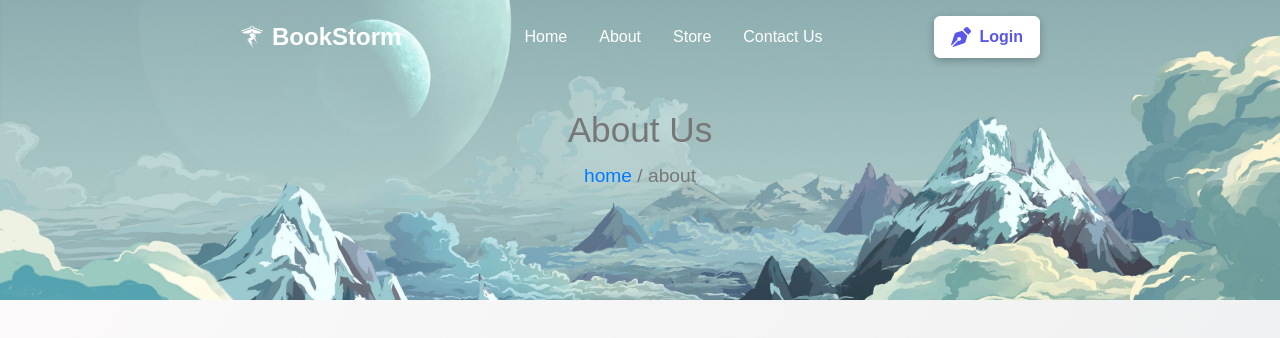
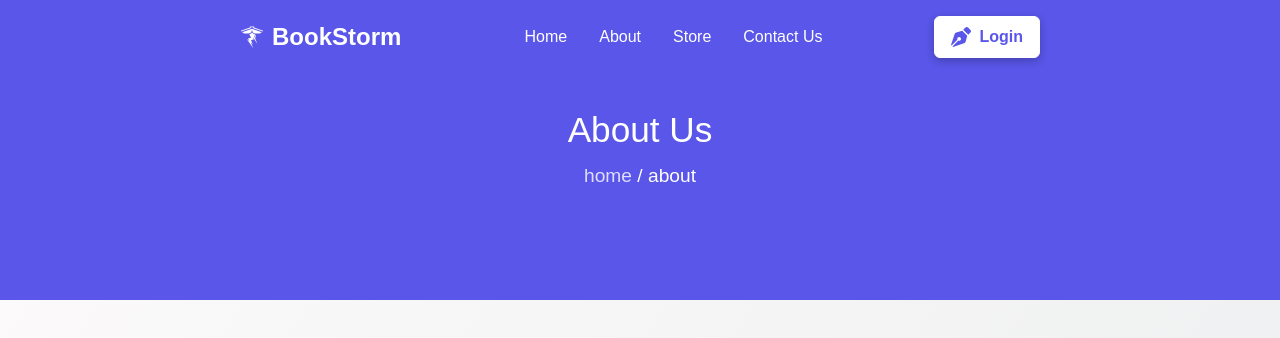
Before and after one commit to the-bipu/Bookstore-MERN, a Next.js app in the folder frontend-next/: page /About in a window 1280 px wide. Shown: the top 338 px of the page. Built offline with nearby package versions, Linux system fonts and the light colour scheme.

Commit message:
minor fix

```diff
--- a/frontend-next/app/globals.css
+++ b/frontend-next/app/globals.css
@@ -109,9 +109,7 @@ section {
 
 .heading-link {
   text-align: center;
-  background: url('/header.jpg');
-  background-size: cover;
-  background-position: center;
+  background-color: #5956E9;
   height: 300px;
   display: flex;
   align-items: center;
@@ -121,17 +119,17 @@ section {
 .heading-link h3 {
   font-size: 2.2rem;
   text-transform: capitalize;
-  color: #777;
+  color: #ffffff;
 }
 
 .heading-link p {
   font-size: 1.2rem;
   line-height: 2;
-  color: #777;
+  color: #ffffff;
 }
 
 .heading-link p a {
-  color: #007bff;
+  color: #dfdeff;
 }
 
 .heading-link p a:hover {
--- a/frontend-next/pages/About.tsx
+++ b/frontend-next/pages/About.tsx
@@ -6,7 +6,7 @@ function About() {
     <div className='gradientLinear'>
       <div className='heading-link'>
         <div className='py-6'>
-          <h3>About Us</h3>
+          <h3 className='text-white'>About Us</h3>
           <p> <a href="/">home</a> / about </p>
         </div>
       </div>
```
Also changed, not shown: 1 other file (tests, documents, lock files or other folders).
